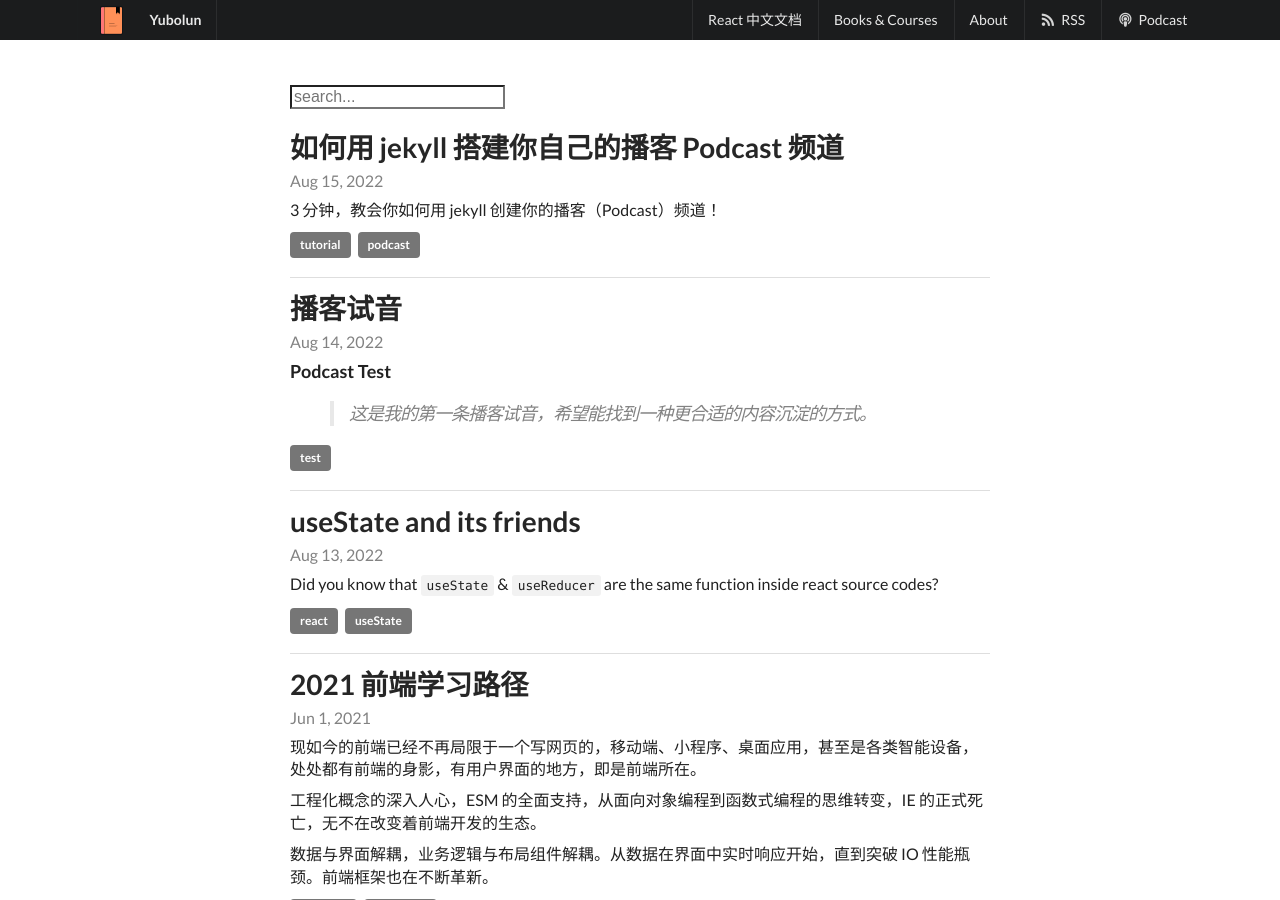
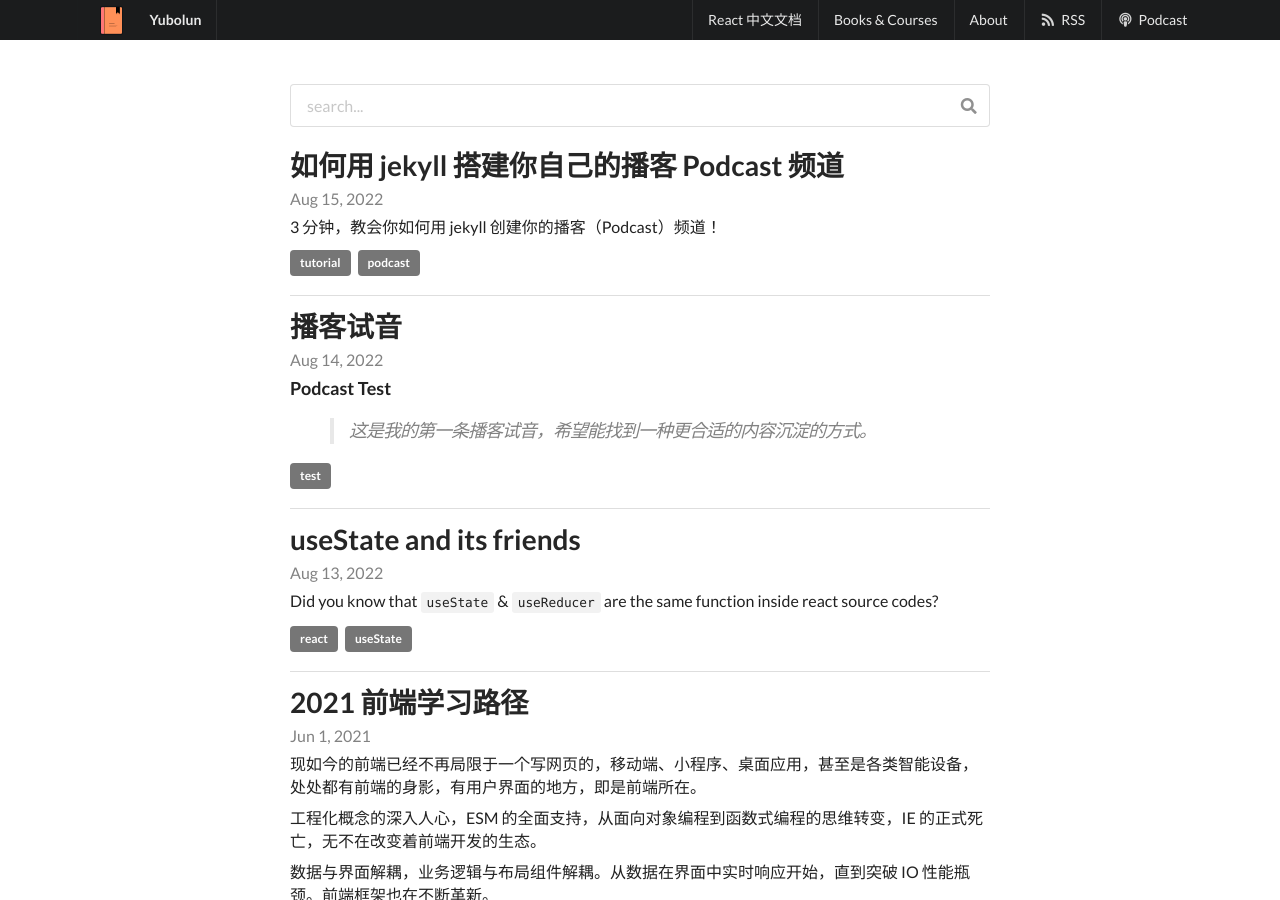
Before and after one commit to discountry/discountry.github.io, a Jekyll site: the page built from index.html, in a window 1280 px wide and 900 px high. Built offline with Jekyll 4.4.1, drawn with Linux system fonts in a browser that asks for light colours; the list of posts is cut into pages by our own code.

Commit message:
Update search.html

```diff
--- a/_includes/search.html
+++ b/_includes/search.html
@@ -1,7 +1,11 @@
 <!-- Html Elements for Search -->
 <div id="search-container">
-<input type="text" id="search-input" placeholder="search...">
-<ul id="results-container"></ul>
+  <div class="ui fluid icon input">
+    <input type="text" id="search-input" placeholder="search...">
+  <i class="search icon"></i>
+</div>
+
+<div class="ui list" id="results-container"></div>
 </div>
 
 <!-- Script pointing to search-script.js -->
@@ -12,6 +16,7 @@
 SimpleJekyllSearch({
   searchInput: document.getElementById('search-input'),
   resultsContainer: document.getElementById('results-container'),
+  searchResultTemplate: '<a class="item" href="{url}">{title}</a>',
   json: '/search.json'
 })
 </script>
```
